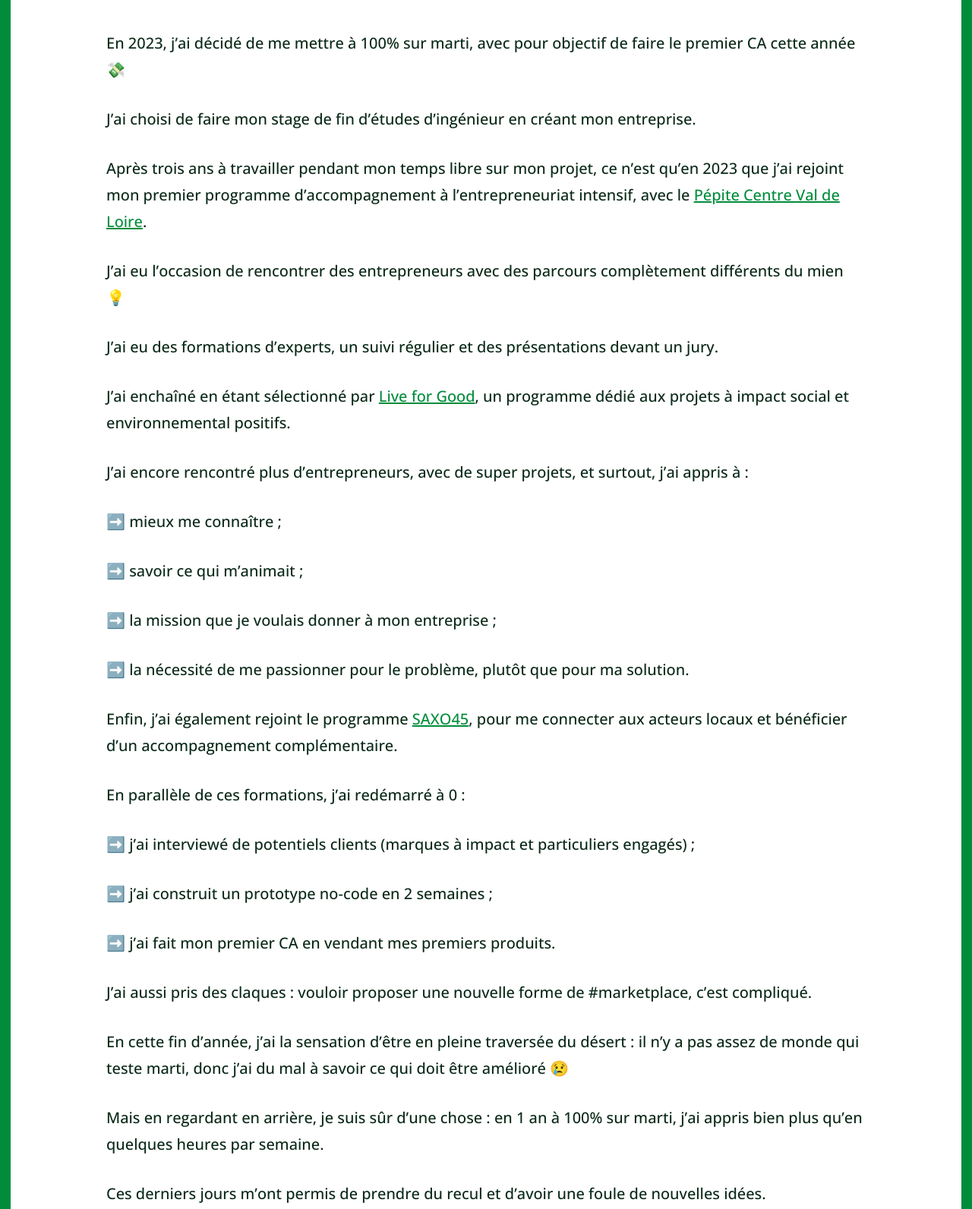
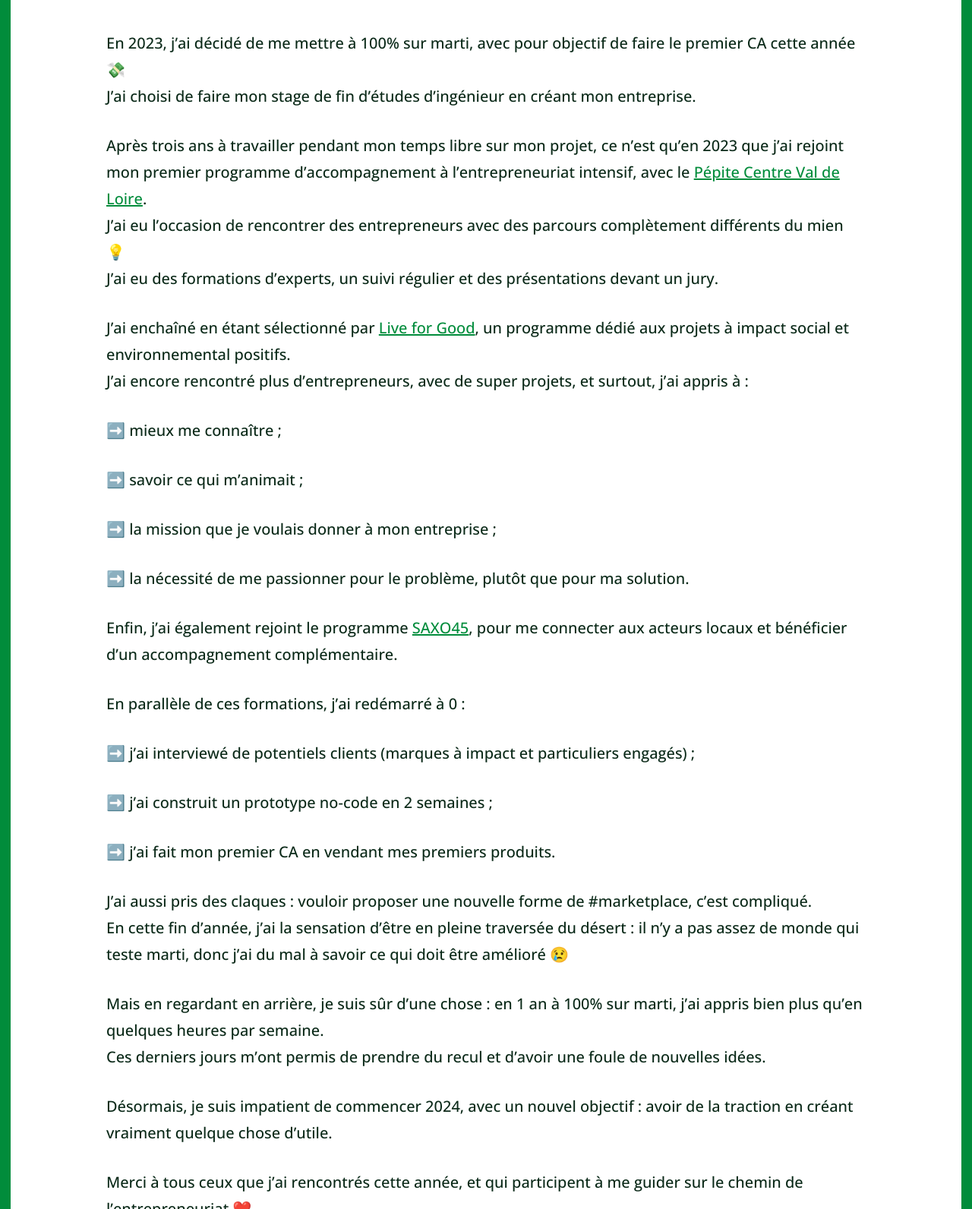
Before and after one commit to marTi-Labs/marti_earth_blog_public, a plain HTML site: page posts/recap-2023/index.html in a window 1280 px wide. Shown: the part 300-1892 px from the top of the page at 76% size. Drawn offline with nearby package versions, Linux system fonts and the light colour scheme; files that its build step writes are made by us from their sources; files whose address does not match are found by name.

Commit message:
deploy: marTi-Labs/marti_earth_blog_source@c124acff02cbd8cda004fe260d30cc6c923cf944

```diff
--- a/posts/recap-2023/index.html
+++ b/posts/recap-2023/index.html
@@ -92,13 +92,13 @@
 
     </div>
     <div class="content">
-      <p>En 2023, j&rsquo;ai décidé de me mettre à 100% sur marti, avec pour objectif de faire le premier CA cette année 💸</p>
-<p>J&rsquo;ai choisi de faire mon stage de fin d&rsquo;études d&rsquo;ingénieur en créant mon entreprise.</p>
-<p>Après trois ans à travailler pendant mon temps libre sur mon projet, ce n&rsquo;est qu&rsquo;en 2023 que j&rsquo;ai rejoint mon premier programme d&rsquo;accompagnement à l&rsquo;entrepreneuriat intensif, avec le <a href="http://www.pepite-centre.fr">Pépite Centre Val de Loire</a>.</p>
-<p>J&rsquo;ai eu l&rsquo;occasion de rencontrer des entrepreneurs avec des parcours complètement différents du mien 💡</p>
-<p>J&rsquo;ai eu des formations d&rsquo;experts, un suivi régulier et des présentations devant un jury.</p>
-<p>J&rsquo;ai enchaîné en étant sélectionné par <a href="https://www.live-for-good.org">Live for Good</a>, un programme dédié aux projets à impact social et environnemental positifs.</p>
-<p>J&rsquo;ai encore rencontré plus d&rsquo;entrepreneurs, avec de super projets, et surtout, j&rsquo;ai appris à :</p>
+      <p>En 2023, j&rsquo;ai décidé de me mettre à 100% sur marti, avec pour objectif de faire le premier CA cette année 💸<br>
+J&rsquo;ai choisi de faire mon stage de fin d&rsquo;études d&rsquo;ingénieur en créant mon entreprise.</p>
+<p>Après trois ans à travailler pendant mon temps libre sur mon projet, ce n&rsquo;est qu&rsquo;en 2023 que j&rsquo;ai rejoint mon premier programme d&rsquo;accompagnement à l&rsquo;entrepreneuriat intensif, avec le <a href="http://www.pepite-centre.fr">Pépite Centre Val de Loire</a>.<br>
+J&rsquo;ai eu l&rsquo;occasion de rencontrer des entrepreneurs avec des parcours complètement différents du mien 💡<br>
+J&rsquo;ai eu des formations d&rsquo;experts, un suivi régulier et des présentations devant un jury.</p>
+<p>J&rsquo;ai enchaîné en étant sélectionné par <a href="https://www.live-for-good.org">Live for Good</a>, un programme dédié aux projets à impact social et environnemental positifs.<br>
+J&rsquo;ai encore rencontré plus d&rsquo;entrepreneurs, avec de super projets, et surtout, j&rsquo;ai appris à :</p>
 <p>➡️ mieux me connaître ;</p>
 <p>➡️ savoir ce qui m&rsquo;animait ;</p>
 <p>➡️ la mission que je voulais donner à mon entreprise ;</p>
@@ -108,10 +108,10 @@
 <p>➡️ j&rsquo;ai interviewé de potentiels clients (marques à impact et particuliers engagés) ;</p>
 <p>➡️ j&rsquo;ai construit un prototype no-code en 2 semaines ;</p>
 <p>➡️ j&rsquo;ai fait mon premier CA en vendant mes premiers produits.</p>
-<p>J&rsquo;ai aussi pris des claques : vouloir proposer une nouvelle forme de #marketplace, c&rsquo;est compliqué.</p>
-<p>En cette fin d&rsquo;année, j&rsquo;ai la sensation d&rsquo;être en pleine traversée du désert : il n&rsquo;y a pas assez de monde qui teste marti, donc j&rsquo;ai du mal à savoir ce qui doit être amélioré 😢</p>
-<p>Mais en regardant en arrière, je suis sûr d&rsquo;une chose : en 1 an à 100% sur marti, j&rsquo;ai appris bien plus qu&rsquo;en quelques heures par semaine.</p>
-<p>Ces derniers jours m&rsquo;ont permis de prendre du recul et d&rsquo;avoir une foule de nouvelles idées.</p>
+<p>J&rsquo;ai aussi pris des claques : vouloir proposer une nouvelle forme de #marketplace, c&rsquo;est compliqué.<br>
+En cette fin d&rsquo;année, j&rsquo;ai la sensation d&rsquo;être en pleine traversée du désert : il n&rsquo;y a pas assez de monde qui teste marti, donc j&rsquo;ai du mal à savoir ce qui doit être amélioré 😢</p>
+<p>Mais en regardant en arrière, je suis sûr d&rsquo;une chose : en 1 an à 100% sur marti, j&rsquo;ai appris bien plus qu&rsquo;en quelques heures par semaine.<br>
+Ces derniers jours m&rsquo;ont permis de prendre du recul et d&rsquo;avoir une foule de nouvelles idées.</p>
 <p>Désormais, je suis impatient de commencer 2024, avec un nouvel objectif : avoir de la traction en créant vraiment quelque chose d&rsquo;utile.</p>
 <p>Merci à tous ceux que j&rsquo;ai rencontrés cette année, et qui participent à me guider sur le chemin de l&rsquo;entrepreneuriat ❤️</p>
 
```
